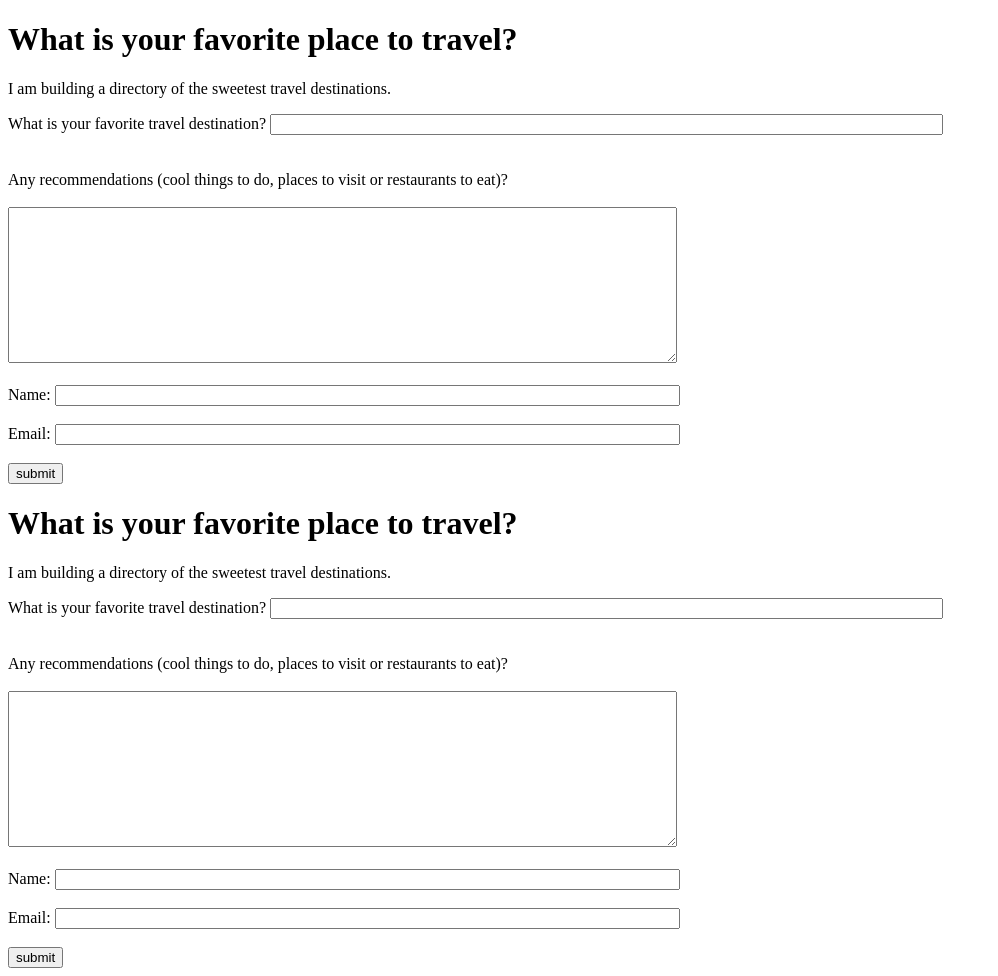
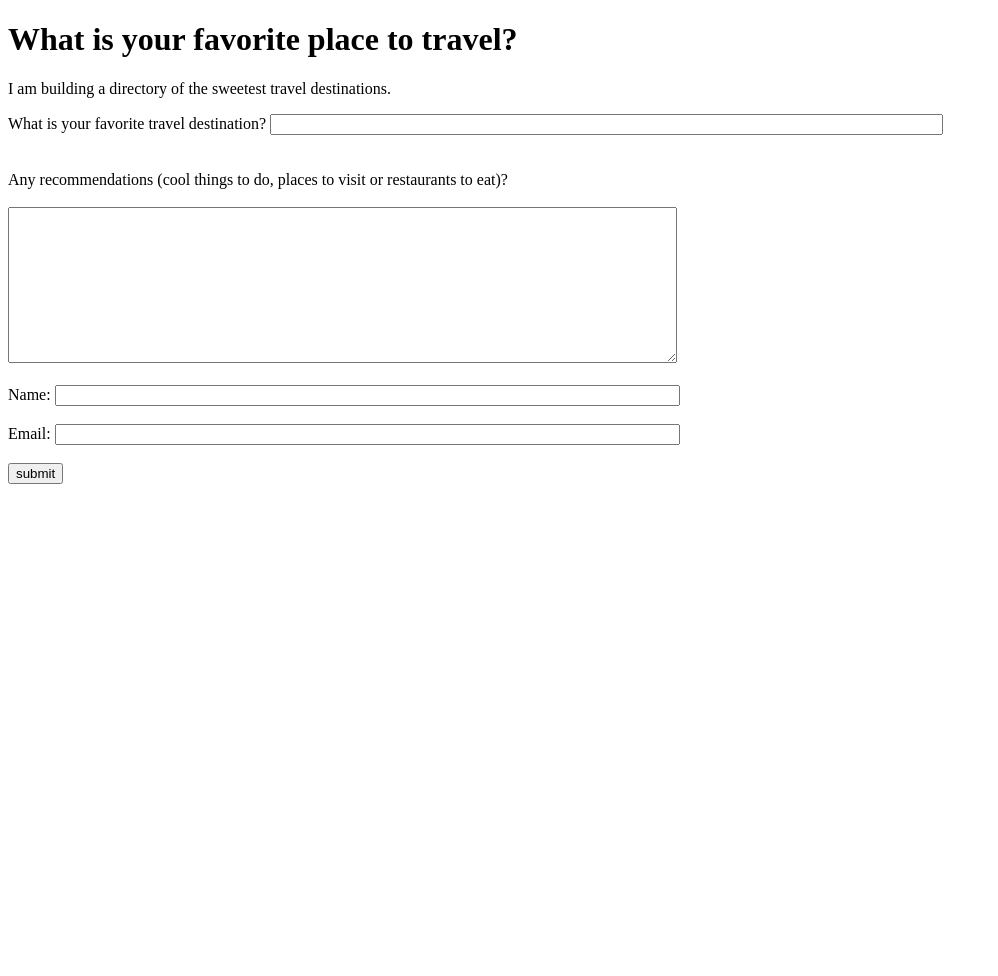
Before and after one commit to PauloVargas19/PauloVargas19.github.io, a plain HTML site: page index.html in a window 1280 px wide. Shown: the whole page, without its empty margins (0-998 px from the left). After the commit the page ends 800 px from the top, so only its background shows below. Drawn offline with Linux system fonts and the light colour scheme.

Commit message:
Update index.html

```diff
--- a/index.html
+++ b/index.html
@@ -30,34 +30,5 @@
     <br><br>
     <input name="submit" type="submit" value="submit"/>
 </form>
-<!DOCTYPE html>
-<html>
-<head>
-    <title>Home Questionnaire<span id="selection-marker-1" class="redactor-selection-marker"></span></title>
-
-    <!--Placeholder for Segment Snippet -->
-
-</head>
-<body>
-<h1>What is your favorite place to travel?</h1>
-<p>I am building a directory of the sweetest travel destinations.</p>
-<form name="travel" onsubmit="identify(event)">
-     What is your favorite travel destination?
-    <input name="destination" required="" size="81" type="text"/>
-    <br><br><br>
-    Any recommendations (cool things to do, places to visit or restaurants to eat)?
-    <br><br>
-    <textarea cols="81" name="details" required="" rows="10">
-    </textarea>
-    <br><br>
-    Name: <input name="fullname" required="" size="75" type="text"/>
-    <br><br>
-    Email: <input name="email" required="" size="75" type="email"/>
-    <br><br>
-    <input name="submit" type="submit" value="submit"/>
-</form>
-    <!--Placeholder for identify and track script -->
-</body>
+    </body>
 </html>
-</body>
-</html>
```
